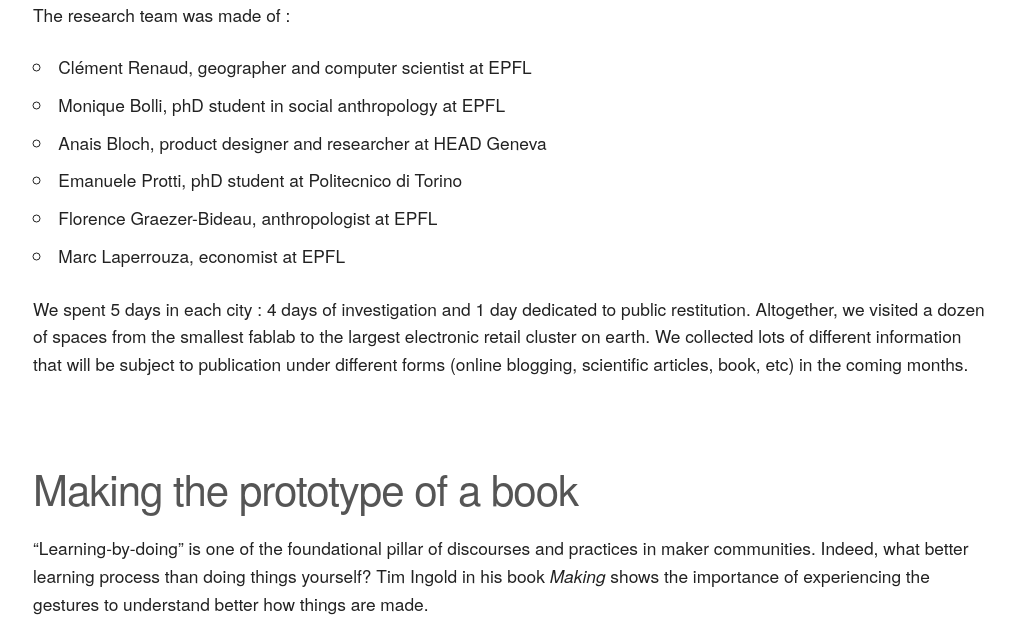
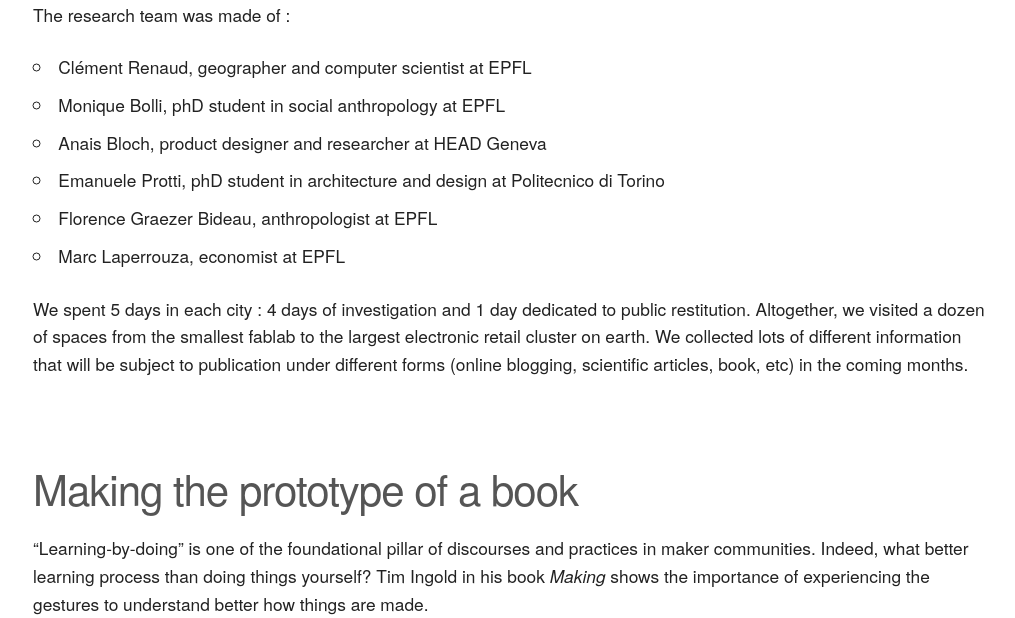
Before and after one commit to clemsos/mapmakers.space, a Jekyll site: the page built from _posts/2018-03-27-report-workshop-china.md, in a window 1280 px wide and 900 px high, scrolled down 1653 px, cut to the strip 93-711 px from the top of the window. Shown: the whole strip, without its empty margins (127-1142 px from the left). Built offline with Jekyll 4.4.1, drawn with Linux system fonts in a browser that asks for light colours.

```diff
--- a/_posts/2018-03-27-report-workshop-china.md
+++ b/_posts/2018-03-27-report-workshop-china.md
@@ -75,8 +75,8 @@ The research team was made of :
 - Clément Renaud, geographer and computer scientist at EPFL
 - Monique Bolli, phD student in social anthropology at EPFL
 - Anais Bloch, product designer and researcher at HEAD Geneva
-- Emanuele Protti, phD student at Politecnico di Torino
-- Florence Graezer-Bideau, anthropologist at EPFL
+- Emanuele Protti, phD student in architecture and design at Politecnico di Torino
+- Florence Graezer Bideau, anthropologist at EPFL
 - Marc Laperrouza, economist at EPFL
 
 
```
